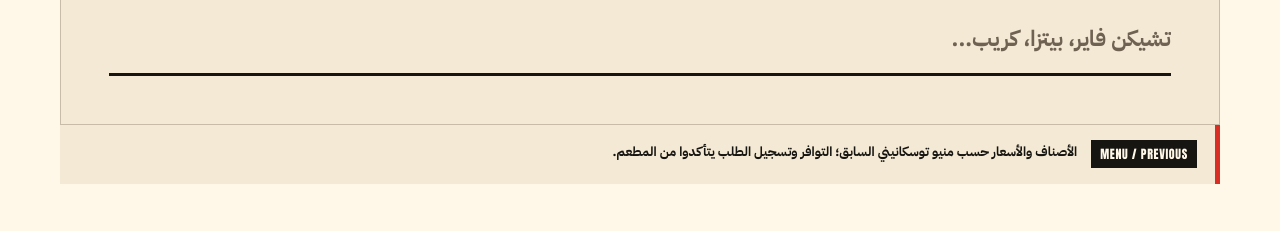
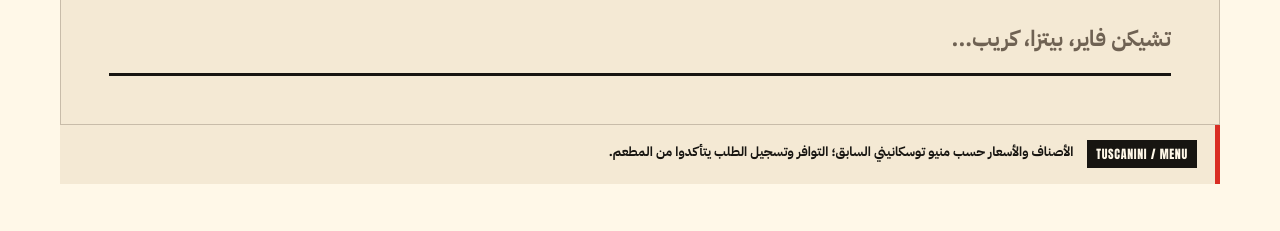
Before and after one commit to omarkhair70-droid/tuscanini-ordering-system, a Next.js app: page /menu in a window 1280 px wide. Shown: the part 920-1151 px from the top of the page. Built offline with nearby package versions, Linux system fonts and the light colour scheme.

Commit message:
refine(menu-copy): keep authentic branded menu marker while provenance stays in clear Arabic

```diff
--- a/app/rebirth-menu.css
+++ b/app/rebirth-menu.css
@@ -198,7 +198,7 @@
   color:var(--ink)
 }
 .t-menu-source-note:before{
-  content:"MENU / PREVIOUS";
+  content:"TUSCANINI / MENU";
   display:inline-block;align-self:center;flex-shrink:0;
   padding:7px 9px;background:var(--ink);color:var(--paper);
   font:12px/1.2 "Anton",Impact,sans-serif;
```
